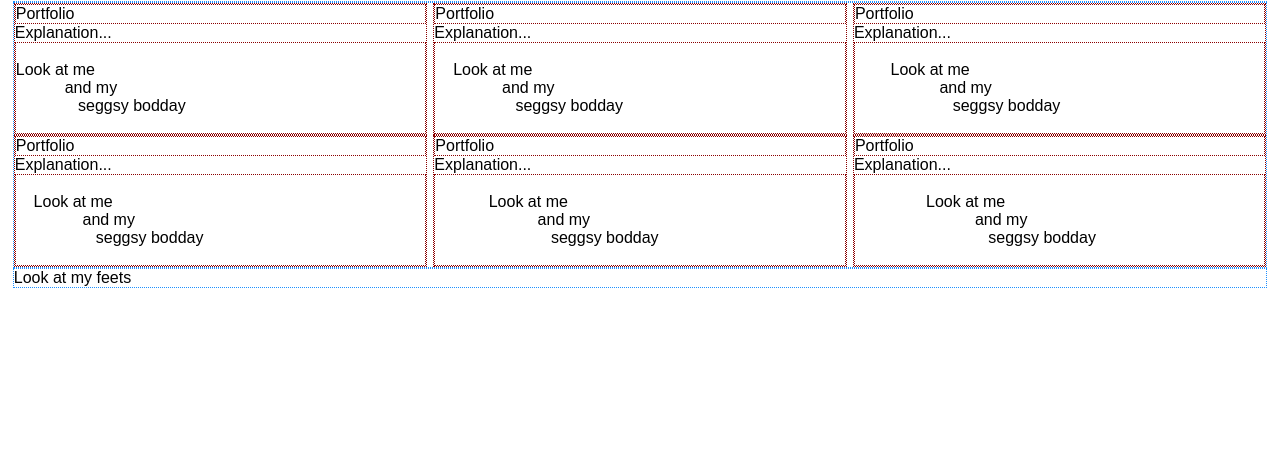
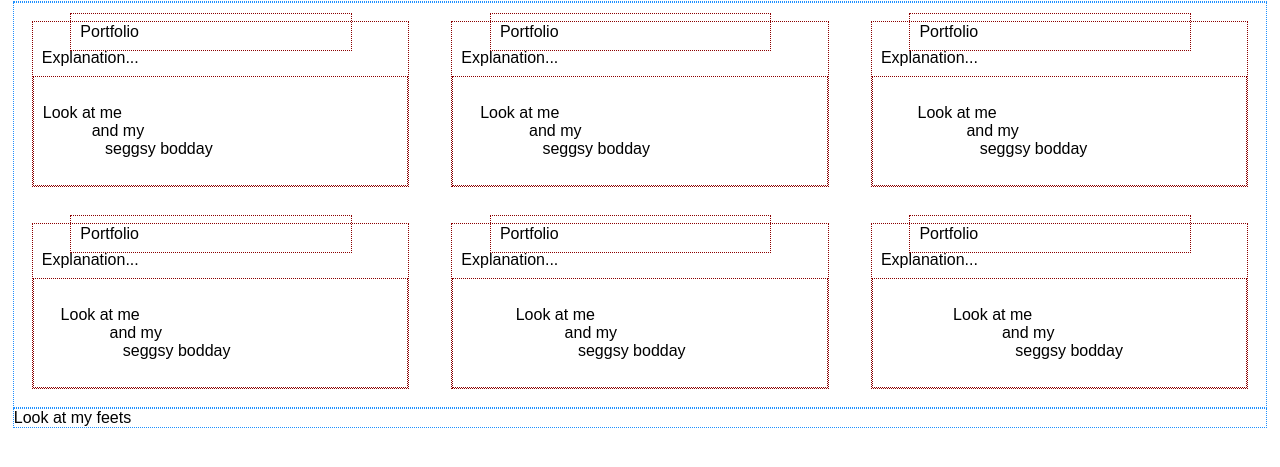
Before and after one commit to EthanGill1988/challenge2, a plain HTML site: page index.html in a window 1280 px wide. Shown: the part 81-548 px from the top of the page. Drawn offline with Linux system fonts and the light colour scheme.

Commit message:
built the framework of the figures and figcaps

```diff
--- a/styles.css
+++ b/styles.css
@@ -23,8 +23,29 @@ header, main, footer {
 
 .card {
     flex: 0 0 100%;
+    padding: 1lh;
 }
 
+
+figure {
+    position: relative;
+}
+
+figcaption {
+    position: absolute;
+    top: -0.5lh;
+    min-width: 75%;
+    margin-left: 10%;
+    margin-right: 10%;
+}
+
+figure > * {
+    padding: 0.5lh;
+}
+
+figure > p {
+    padding-top: 1.5lh;
+}
 @media screen and (min-width: 768px) {
     .card {
         flex: 0 0 50%;
```
